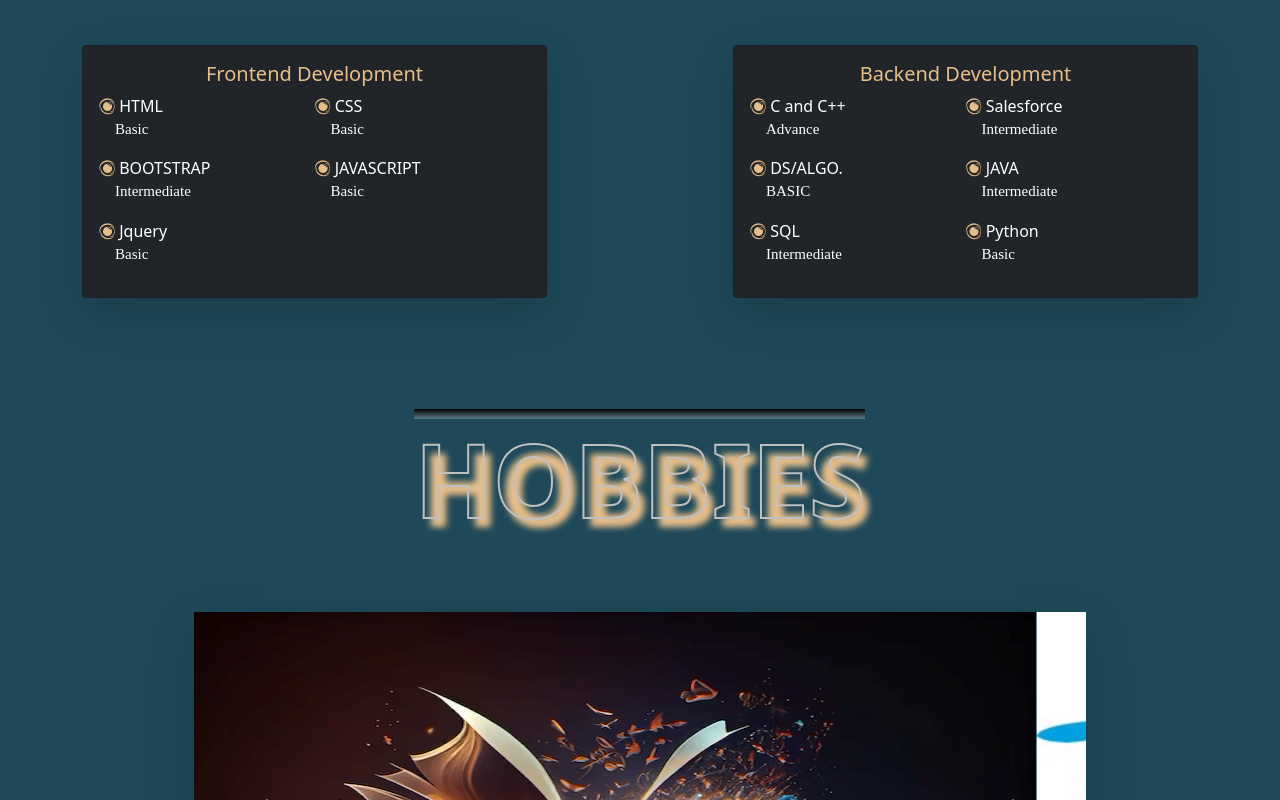
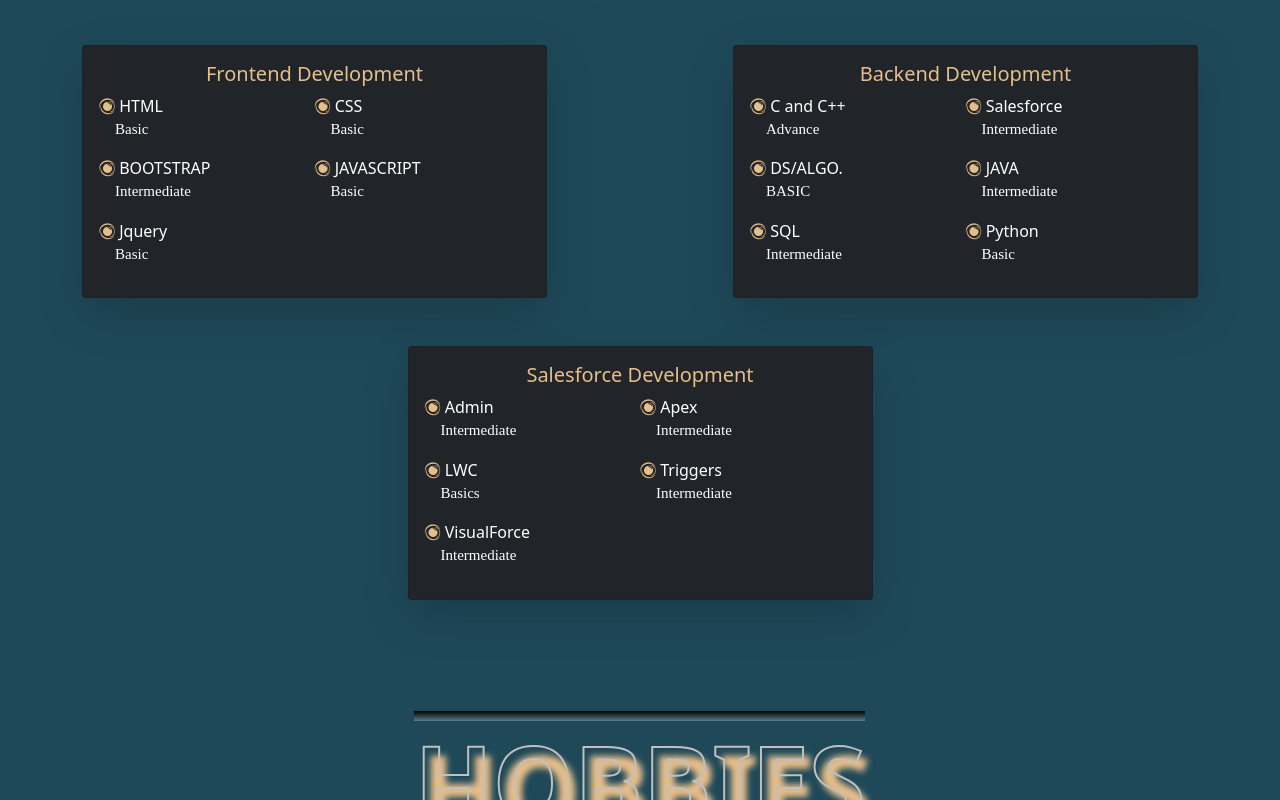
Before and after one commit to 786muskan/MYPROFILE, a plain HTML site: page index.html in a window 1280 px wide. Shown: the part 2190-2990 px from the top of the page. Drawn offline with nearby package versions, Linux system fonts and the light colour scheme.

Commit message:
Update index.html

```diff
--- a/index.html
+++ b/index.html
@@ -130,7 +130,7 @@
 							<div class="slide slide1">
 	               		 		<div class="content">
 	                    			<div class="icon">
-	                    				<h2 class="t-card">Higher Education</h2>
+	                    				<h2 class="t-card">Graduation</h2>
 	                    			</div>
 	                			</div>
 	            			</div>
@@ -246,6 +246,47 @@
 								</div>
 							</div>
 						</div>
+				</div>
+				<br/><br/>
+				<div class="row g-0 justify-content-center align-items-center">
+				    <div class="col-xxl-5 col-xl-5 col-lg-4 col-md-6">
+				        <div class="card bg-dark shadow-lg">
+				            <div class="card-body">
+				                <h5 class="text-center text">Salesforce Development</h5>
+				                <div class="row g-0">
+				                    <div class="col">
+				                        <span><i class="fa fa-eercast text" aria-hidden="true"></i></span>
+				                        <span class="text-white">Admin</span>
+				                        <p class="ms-3 fo text-white">Intermediate</p>
+				                    </div>
+				                    <div class="col">
+				                        <i class="fa fa-eercast text" aria-hidden="true"></i>
+				                        <span class="text-white">Apex</span>
+				                        <p class="ms-3 fo text-white">Intermediate</p>
+				                    </div>
+				                </div>
+				                <div class="row g-0">
+				                    <div class="col">
+				                        <span><i class="fa fa-eercast text" aria-hidden="true"></i></span>
+				                        <span class="text-white">LWC</span>
+				                        <p class="ms-3 fo text-white">Basics</p>
+				                    </div>
+				                    <div class="col">
+				                        <i class="fa fa-eercast text" aria-hidden="true"></i>
+				                        <span class="text-white">Triggers</span>
+				                        <p class="ms-3 fo text-white">Intermediate</p>
+				                    </div>
+				                </div>
+				                <div class="row g-0">
+				                    <div class="col">
+				                        <span><i class="fa fa-eercast text" aria-hidden="true"></i></span>
+				                        <span class="text-white">VisualForce</span>
+				                        <p class="ms-3 fo text-white">Intermediate</p>
+				                    </div>
+				                </div>
+				            </div>
+				        </div>
+				    </div>
 				</div>
 			</div>
 		<br/><br/><br/><br/>
```
